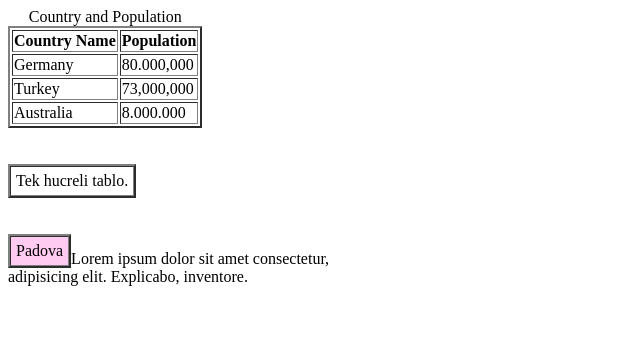
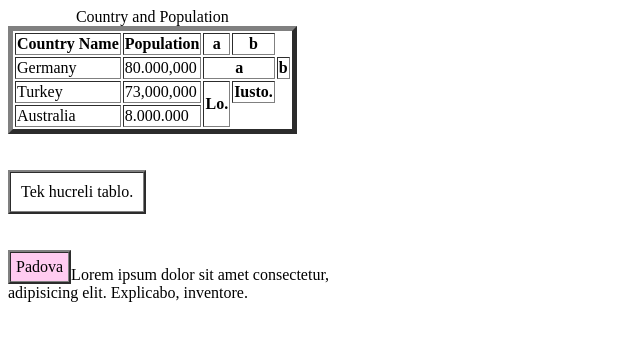
Before and after one commit to DeryaTelli/HTML, a plain HTML site: page table.html in a window 1280 px wide. Shown: the whole page, without its empty margins (0-640 px from the left). Drawn offline with Linux system fonts and the light colour scheme.

Commit message:
fix mistakes

```diff
--- a/table.html
+++ b/table.html
@@ -6,7 +6,7 @@
     <title>Table</title>
 </head>
 <body>
-    <table border="2">
+    <table border="5">
     <!-- tablo tanimi baslangici  -->
     <caption> Country and Population</caption>
 
@@ -15,18 +15,26 @@
         <!-- baslik satiri tanimi basi -->
         <th>Country Name</th>
         <th>Population</th>
+        <th>a</th>
+        <th>b</th>
     </tr>
     <!-- baslik satiri tanimi sonu  -->
     <tr>
         <!-- ilk satir tanimi basi -->
         <td>Germany</td>
         <td>80.000,000</td>
+        <th colspan="2">a</th>
+        <!-- ikitane sutn boslugu birakiyor yatayda  -->
+        <th>b</th>
     </tr>
     <!-- ilk satir tanimi sonu -->
 
     <tr>
         <td>Turkey</td>
         <td>73,000,000</td>
+        <th rowspan="2">Lo.</th>
+        <!-- dikeyde satir boslugu  -->
+        <th>Iusto.</th>
     </tr>
 
     <tr>
@@ -39,7 +47,7 @@
     <br><br>
 
 
-    <table border="2" cellspacing="0" cellpadding="5">
+    <table border="2" cellspacing="0" cellpadding="10">
         <tr>
             <td>Tek hucreli tablo.</td>
         </tr>
```
Also changed, not shown: TeacherPDF/inputs.html (+4 -3 lines), TeacherPDF/tags1.html (+5 -4 lines), TeacherPDF/tags2.html (+2 -1 lines), form.html (+1 -1 lines), list_example.html (+1 -1 lines), pre/pre_tags.html (+1 -1 lines).
